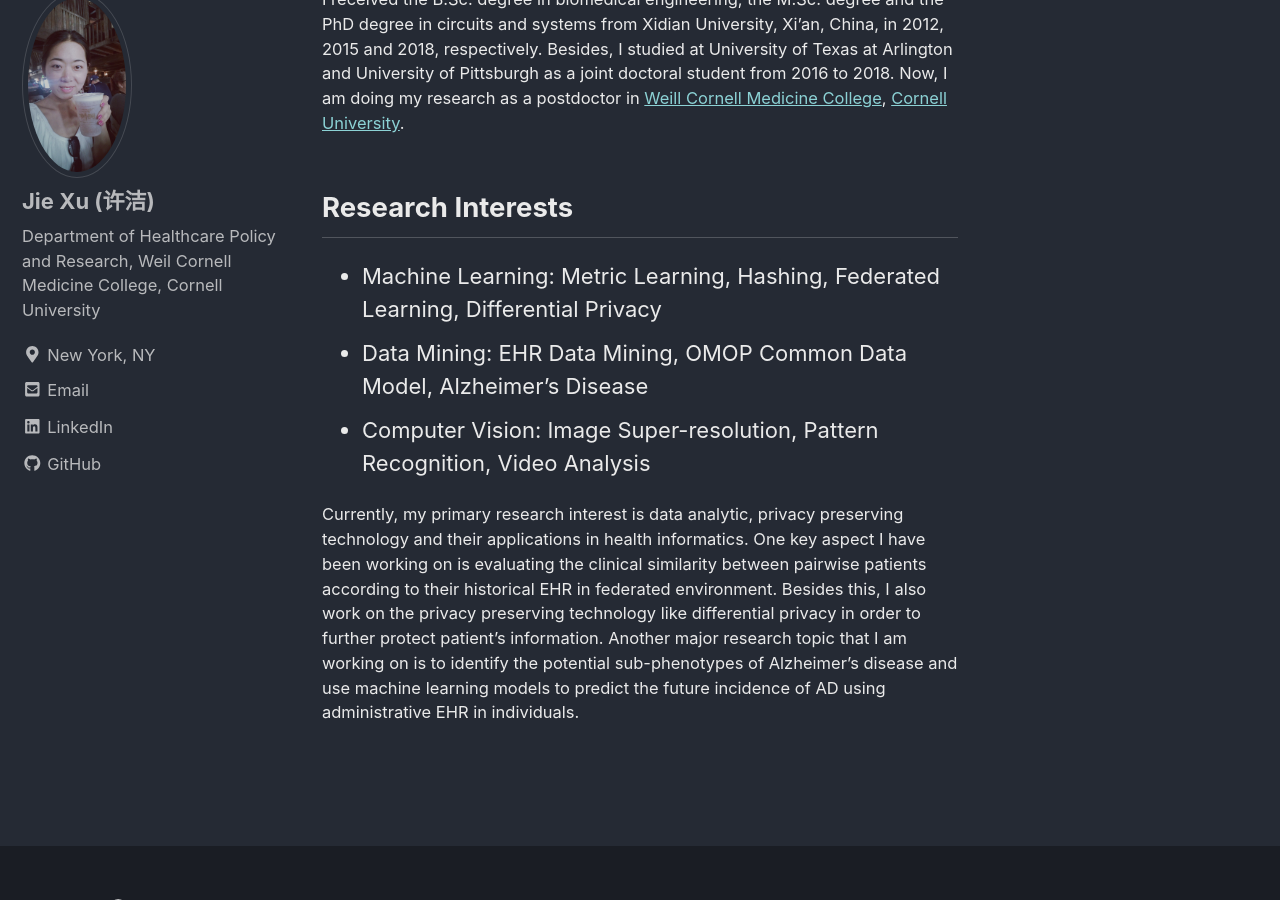
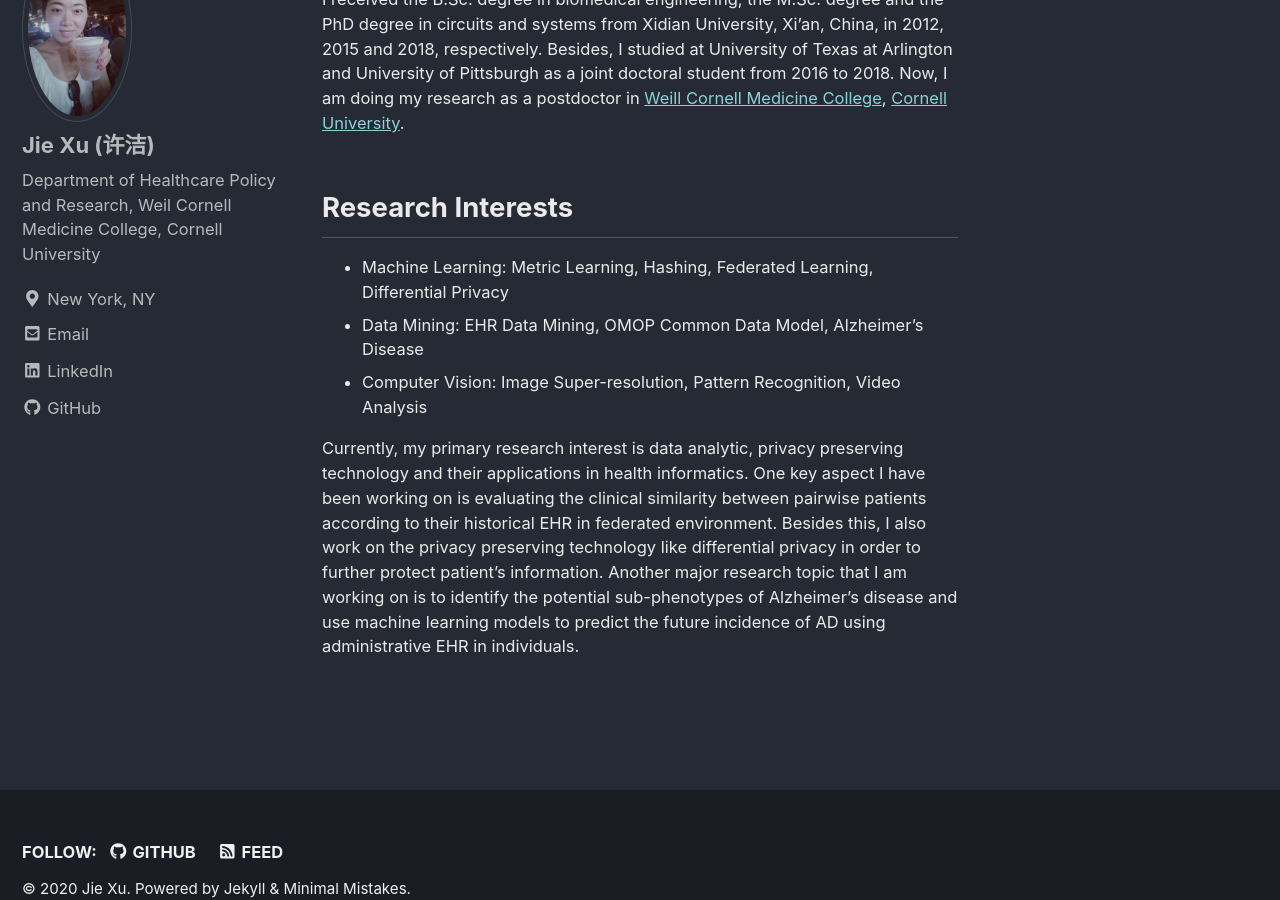
Before and after one commit to jxu1015/jxu1015.github.io, a Jekyll site: the page built from _pages/about.md, in a window 1280 px wide and 900 px high, scrolled down 689 px. Built offline with Jekyll 4.4.1, drawn with Linux system fonts in a browser that asks for light colours; nearby versions of some CDN libraries.

Commit message:
Update about.md

```diff
--- a/_pages/about.md
+++ b/_pages/about.md
@@ -15,7 +15,7 @@ Besides, I studied at University of Texas at Arlington and University of Pittsbu
 * Machine Learning: Metric Learning, Hashing, Federated Learning, Differential Privacy
 * Data Mining: EHR Data Mining, OMOP Common Data Model, Alzheimer's Disease
 * Computer Vision: Image Super-resolution, Pattern Recognition, Video Analysis
-{: .medium}
+{: .small}
 
 Currently, my primary research interest is data analytic, privacy preserving technology and their applications in health informatics. One key aspect I have been working on is evaluating the clinical similarity between pairwise patients according to their historical EHR in federated environment. Besides this, I also work on the privacy preserving technology like differential privacy in order to further protect patient's information. Another major research topic that I am working on is to identify the potential sub-phenotypes of Alzheimer's disease and use machine learning models to predict the future incidence of AD using administrative EHR in individuals.
 {: .small}
```
